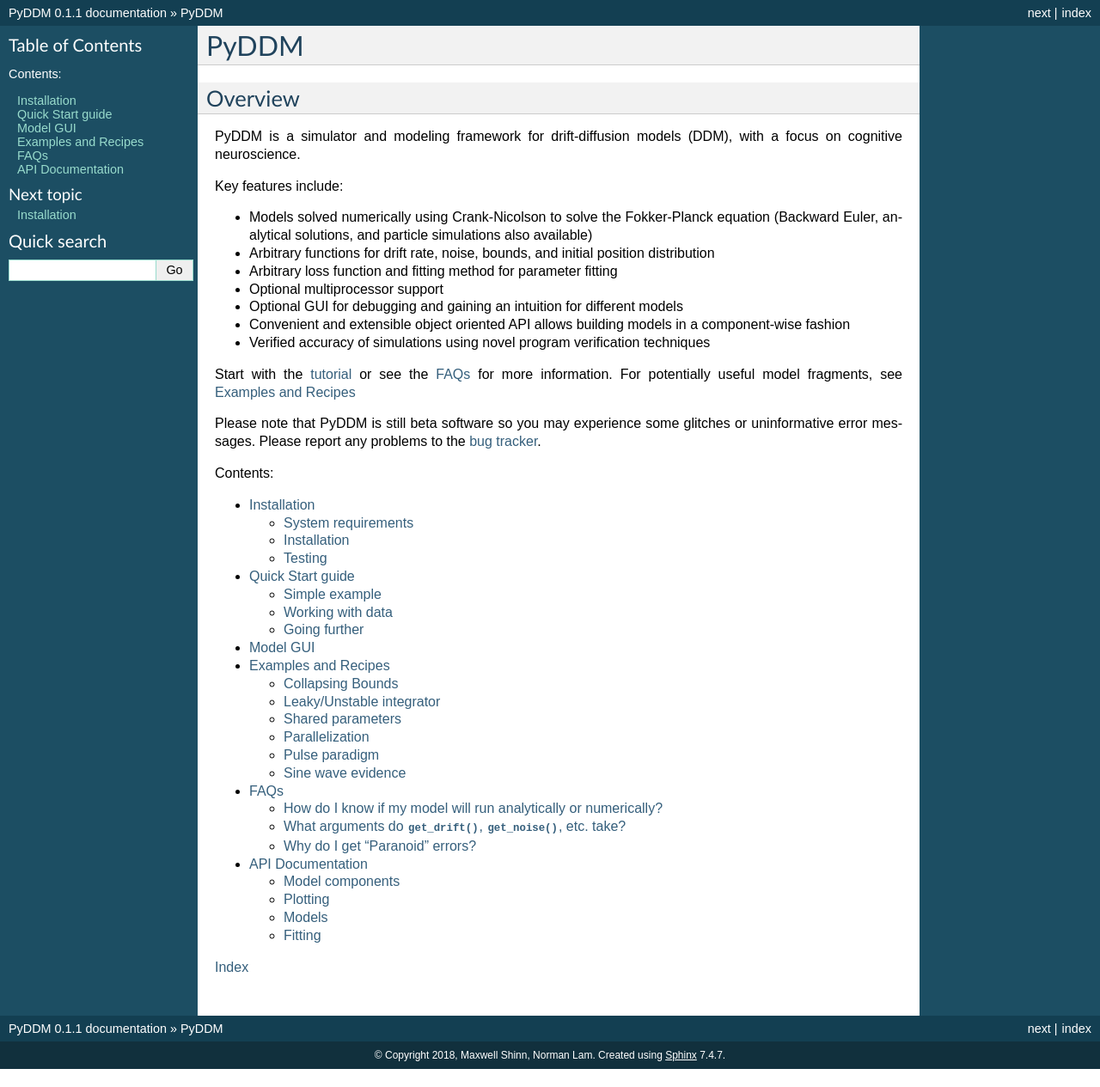
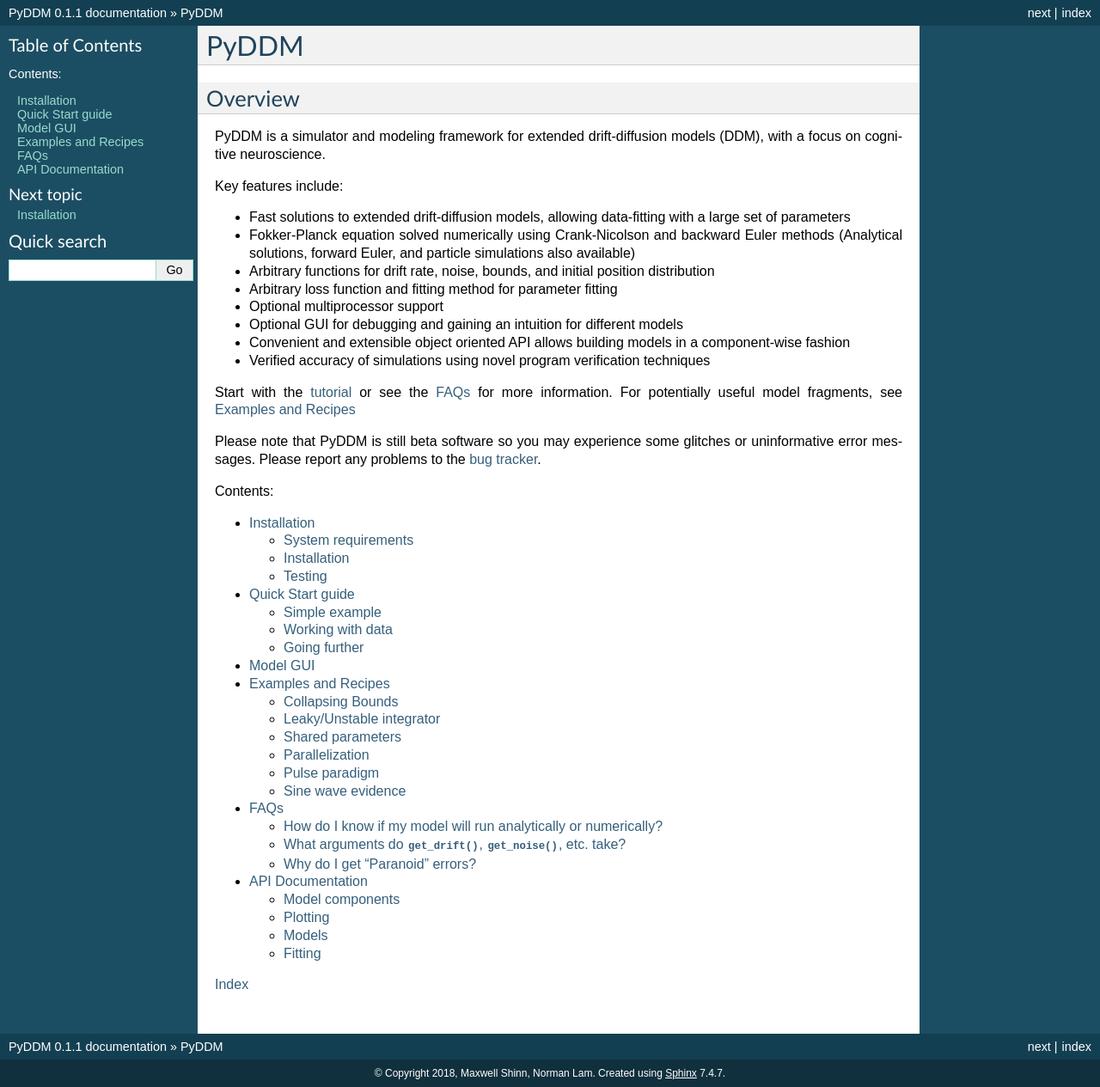
Before and after one commit to mwshinn/PyDDM, a Sphinx documentation site: the page built from doc/index.rst, in a window 1280 px wide. Shown: the whole page at 86% size. Built offline with Sphinx 7.4.7, drawn with Linux system fonts in a browser that asks for light colours; formulas are drawn with MathJax 3; before the commit the page ends 1244 px from its top, so only the background shows below that.

Commit message:
Added suggested changes to the intro.

```diff
--- a/doc/index.rst
+++ b/doc/index.rst
@@ -4,13 +4,15 @@
 Overview
 --------
 
-PyDDM is a simulator and modeling framework for drift-diffusion models
-(DDM), with a focus on cognitive neuroscience.
+PyDDM is a simulator and modeling framework for extended drift-diffusion
+models (DDM), with a focus on cognitive neuroscience.
 
 Key features include:
 
-- Models solved numerically using Crank-Nicolson to solve the
-  Fokker-Planck equation (Backward Euler, analytical solutions, and
+- Fast solutions to extended drift-diffusion models, allowing data-fitting
+  with a large set of parameters
+- Fokker-Planck equation solved numerically using Crank-Nicolson and
+  backward Euler methods (Analytical solutions, forward Euler, and
   particle simulations also available)
 - Arbitrary functions for drift rate, noise, bounds, and initial
   position distribution
```
Also changed, not shown: doc/quickstart.rst (+4 -3 lines).
